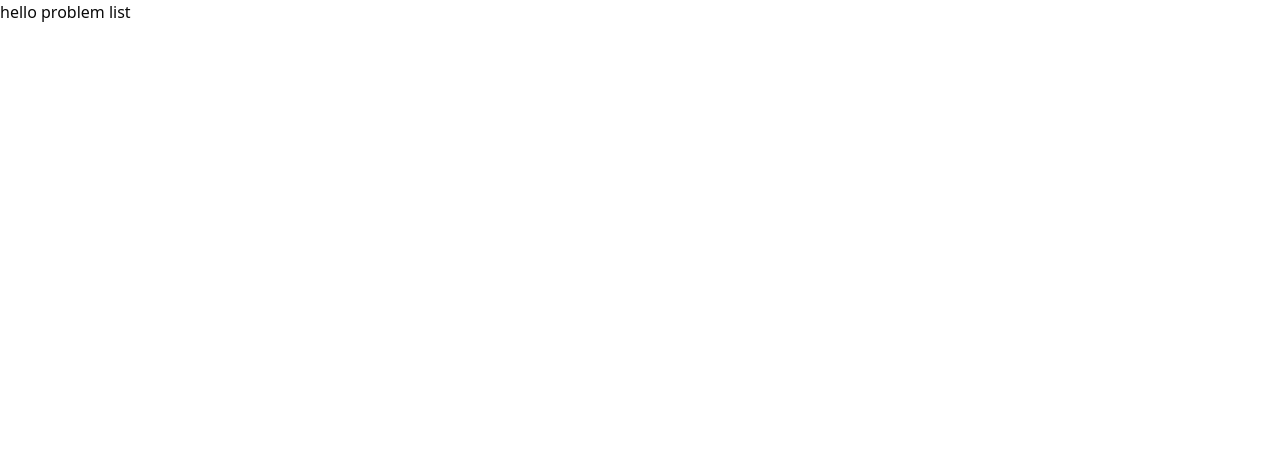
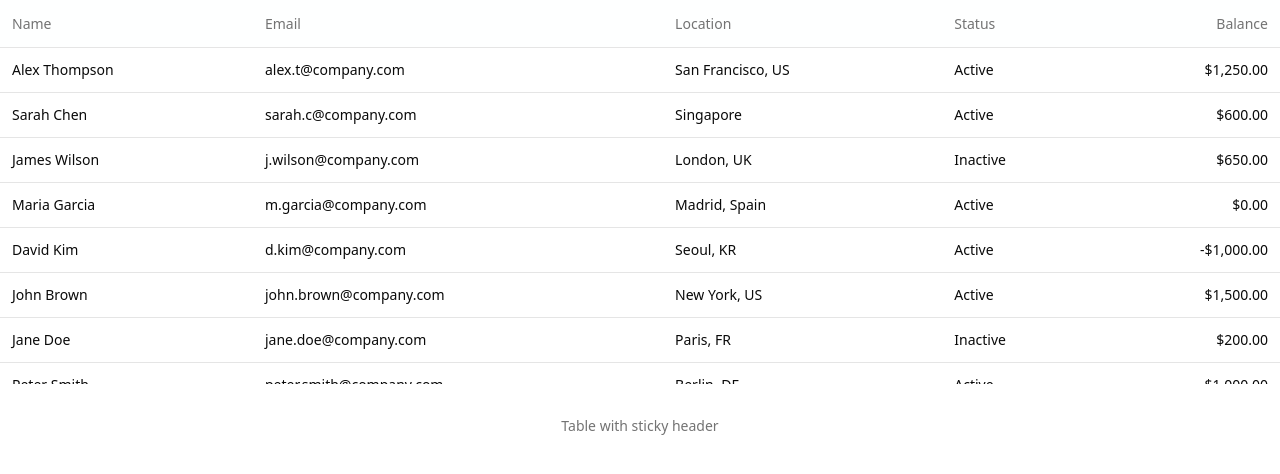
Before and after one commit to yashtech00/codeplus, a Next.js app: page /Home in a window 1280 px wide. Shown: the top 474 px of the page. Built offline with nearby package versions, Linux system fonts and the light colour scheme.

Commit message:
create ProblemList

```diff
--- a/src/components/AppBar/Appbar.tsx
+++ b/src/components/AppBar/Appbar.tsx
@@ -12,10 +12,10 @@ import { SignupPage } from '../Auth/SignupPage'
 export const AppBar = () => {
 
     const navItems = [
-        { name: 'Home', url: '#', icon: Home },
-        { name: 'Problems', url: '', icon: User },
-        { name: 'Blogs', url: '#', icon: Briefcase },
-        { name: 'Review', url: '#', icon: FileText },
+        { name: 'Home', url: '/', icon: Home },
+        { name: 'Problems', url: '/Home', icon: User },
+        { name: 'Blogs', url: '/Blogs', icon: Briefcase },
+        { name: 'Review', url: '/Reviews', icon: FileText },
 
     ]
 
--- a/src/components/problem/ProblemList.tsx
+++ b/src/components/problem/ProblemList.tsx
@@ -1,9 +1,172 @@
-"use client"
+import {
+    Table,
+    TableBody,
+    TableCell,
+    TableFooter,
+    TableHead,
+    TableHeader,
+    TableRow,
+  } from "@/components/ui/table";
 
-export default function ProblemList() {
+  const items = [
+    {
+      id: "1",
+      name: "Alex Thompson",
+      email: "alex.t@company.com",
+      location: "San Francisco, US",
+      status: "Active",
+      balance: "$1,250.00",
+    },
+    {
+      id: "2",
+      name: "Sarah Chen",
+      email: "sarah.c@company.com",
+      location: "Singapore",
+      status: "Active",
+      balance: "$600.00",
+    },
+    {
+      id: "3",
+      name: "James Wilson",
+      email: "j.wilson@company.com",
+      location: "London, UK",
+      status: "Inactive",
+      balance: "$650.00",
+    },
+    {
+      id: "4",
+      name: "Maria Garcia",
+      email: "m.garcia@company.com",
+      location: "Madrid, Spain",
+      status: "Active",
+      balance: "$0.00",
+    },
+    {
+      id: "5",
+      name: "David Kim",
+      email: "d.kim@company.com",
+      location: "Seoul, KR",
+      status: "Active",
+      balance: "-$1,000.00",
+    },
+    {
+      id: "6",
+      name: "John Brown",
+      email: "john.brown@company.com",
+      location: "New York, US",
+      status: "Active",
+      balance: "$1,500.00",
+    },
+    {
+      id: "7",
+      name: "Jane Doe",
+      email: "jane.doe@company.com",
+      location: "Paris, FR",
+      status: "Inactive",
+      balance: "$200.00",
+    },
+    {
+      id: "8",
+      name: "Peter Smith",
+      email: "peter.smith@company.com",
+      location: "Berlin, DE",
+      status: "Active",
+      balance: "$1,000.00",
+    },
+    {
+      id: "9",
+      name: "Olivia Lee",
+      email: "olivia.lee@company.com",
+      location: "Tokyo, JP",
+      status: "Active",
+      balance: "$500.00",
+    },
+    {
+      id: "10",
+      name: "Liam Chen",
+      email: "liam.chen@company.com",
+      location: "Shanghai, CN",
+      status: "Inactive",
+      balance: "$300.00",
+    },
+    {
+      id: "11",
+      name: "Ethan Kim",
+      email: "ethan.kim@company.com",
+      location: "Busan, KR",
+      status: "Active",
+      balance: "$800.00",
+    },
+    {
+      id: "12",
+      name: "Ava Brown",
+      email: "ava.brown@company.com",
+      location: "London, UK",
+      status: "Active",
+      balance: "$1,200.00",
+    },
+    {
+      id: "13",
+      name: "Lily Lee",
+      email: "lily.lee@company.com",
+      location: "Seoul, KR",
+      status: "Active",
+      balance: "$400.00",
+    },
+    {
+      id: "14",
+      name: "Noah Smith",
+      email: "noah.smith@company.com",
+      location: "New York, US",
+      status: "Inactive",
+      balance: "$600.00",
+    },
+    {
+      id: "15",
+      name: "Eve Chen",
+      email: "eve.chen@company.com",
+      location: "Taipei, TW",
+      status: "Active",
+      balance: "$1,800.00",
+    },
+  ];
+
+  export default function ProblemList() {
     return (
-        <div>
-            hello problem list
+      <div className="bg-background">
+        <div className="[&>div]:max-h-96">
+          <Table className="border-separate border-spacing-0 [&_td]:border-border [&_tfoot_td]:border-t [&_th]:border-b [&_th]:border-border [&_tr:not(:last-child)_td]:border-b [&_tr]:border-none">
+            <TableHeader className="sticky top-0 z-10 bg-background/90 backdrop-blur-sm">
+              <TableRow className="hover:bg-transparent">
+                <TableHead>Name</TableHead>
+                <TableHead>Email</TableHead>
+                <TableHead>Location</TableHead>
+                <TableHead>Status</TableHead>
+                <TableHead className="text-right">Balance</TableHead>
+              </TableRow>
+            </TableHeader>
+            <TableBody>
+              {items.map((item) => (
+                <TableRow key={item.id}>
+                  <TableCell className="font-medium">{item.name}</TableCell>
+                  <TableCell>{item.email}</TableCell>
+                  <TableCell>{item.location}</TableCell>
+                  <TableCell>{item.status}</TableCell>
+                  <TableCell className="text-right">{item.balance}</TableCell>
+                </TableRow>
+              ))}
+            </TableBody>
+            <TableFooter className="bg-transparent">
+              <TableRow className="hover:bg-transparent">
+                <TableCell colSpan={4}>Total</TableCell>
+                <TableCell className="text-right">$2,500.00</TableCell>
+              </TableRow>
+            </TableFooter>
+          </Table>
         </div>
-    )
-}
+        <p className="mt-8 text-center text-sm text-muted-foreground">Table with sticky header</p>
+      </div>
+    );
+  }
+
+  export { ProblemList }
--- /dev/null
+++ b/src/components/ui/table.tsx
@@ -0,0 +1,95 @@
+import * as React from "react";
+
+import { cn } from "@/lib/utils";
+
+const Table = React.forwardRef<HTMLTableElement, React.HTMLAttributes<HTMLTableElement>>(
+  ({ className, ...props }, ref) => (
+    <div className="relative w-full overflow-auto">
+      <table ref={ref} className={cn("w-full caption-bottom text-sm", className)} {...props} />
+    </div>
+  ),
+);
+Table.displayName = "Table";
+
+const TableHeader = React.forwardRef<
+  HTMLTableSectionElement,
+  React.HTMLAttributes<HTMLTableSectionElement>
+>(({ className, ...props }, ref) => <thead ref={ref} className={cn(className)} {...props} />);
+TableHeader.displayName = "TableHeader";
+
+const TableBody = React.forwardRef<
+  HTMLTableSectionElement,
+  React.HTMLAttributes<HTMLTableSectionElement>
+>(({ className, ...props }, ref) => (
+  <tbody ref={ref} className={cn("[&_tr:last-child]:border-0", className)} {...props} />
+));
+TableBody.displayName = "TableBody";
+
+const TableFooter = React.forwardRef<
+  HTMLTableSectionElement,
+  React.HTMLAttributes<HTMLTableSectionElement>
+>(({ className, ...props }, ref) => (
+  <tfoot
+    ref={ref}
+    className={cn(
+      "border-t border-border bg-muted/50 font-medium [&>tr]:last:border-b-0",
+      className,
+    )}
+    {...props}
+  />
+));
+TableFooter.displayName = "TableFooter";
+
+const TableRow = React.forwardRef<HTMLTableRowElement, React.HTMLAttributes<HTMLTableRowElement>>(
+  ({ className, ...props }, ref) => (
+    <tr
+      ref={ref}
+      className={cn(
+        "border-b border-border transition-colors hover:bg-muted/50 data-[state=selected]:bg-muted",
+        className,
+      )}
+      {...props}
+    />
+  ),
+);
+TableRow.displayName = "TableRow";
+
+const TableHead = React.forwardRef<
+  HTMLTableCellElement,
+  React.ThHTMLAttributes<HTMLTableCellElement>
+>(({ className, ...props }, ref) => (
+  <th
+    ref={ref}
+    className={cn(
+      "h-12 px-3 text-left align-middle font-medium text-muted-foreground [&:has([role=checkbox])]:w-px [&:has([role=checkbox])]:pr-0 [&>[role=checkbox]]:translate-y-0.5",
+      className,
+    )}
+    {...props}
+  />
+));
+TableHead.displayName = "TableHead";
+
+const TableCell = React.forwardRef<
+  HTMLTableCellElement,
+  React.TdHTMLAttributes<HTMLTableCellElement>
+>(({ className, ...props }, ref) => (
+  <td
+    ref={ref}
+    className={cn(
+      "p-3 align-middle [&:has([role=checkbox])]:pr-0 [&>[role=checkbox]]:translate-y-0.5",
+      className,
+    )}
+    {...props}
+  />
+));
+TableCell.displayName = "TableCell";
+
+const TableCaption = React.forwardRef<
+  HTMLTableCaptionElement,
+  React.HTMLAttributes<HTMLTableCaptionElement>
+>(({ className, ...props }, ref) => (
+  <caption ref={ref} className={cn("mt-4 text-sm text-muted-foreground", className)} {...props} />
+));
+TableCaption.displayName = "TableCaption";
+
+export { Table, TableBody, TableCaption, TableCell, TableFooter, TableHead, TableHeader, TableRow };
```
